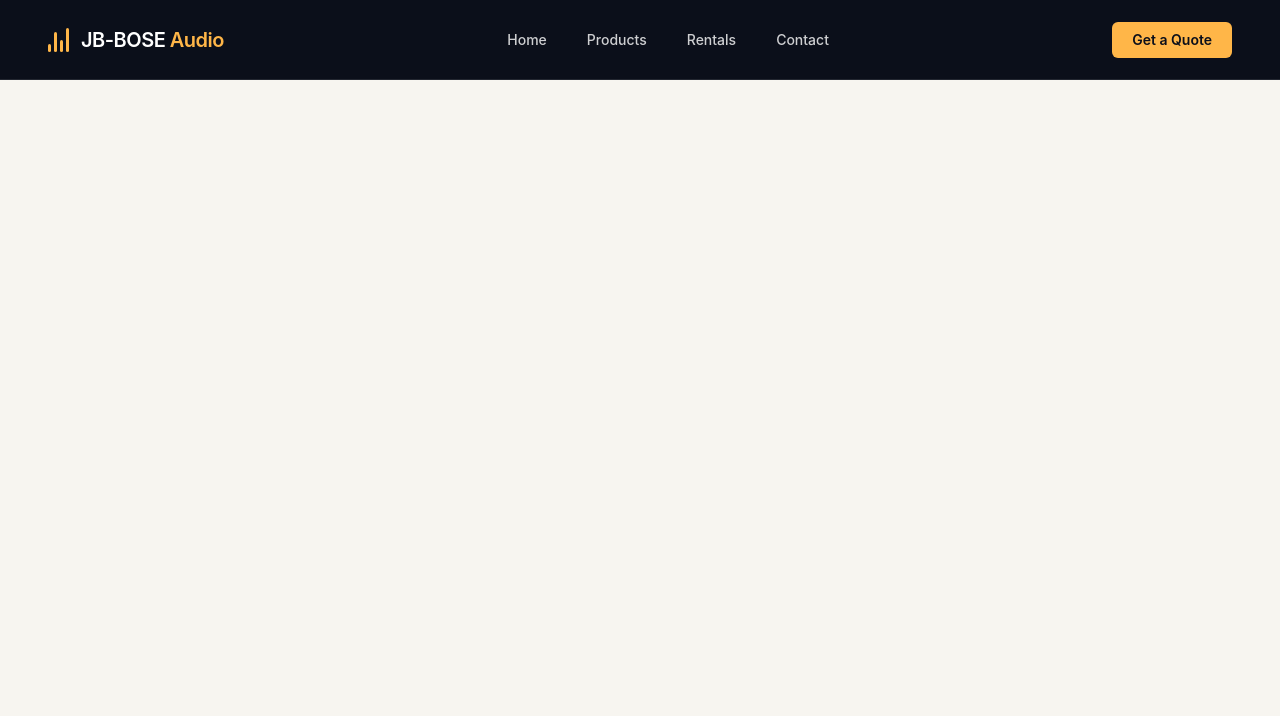
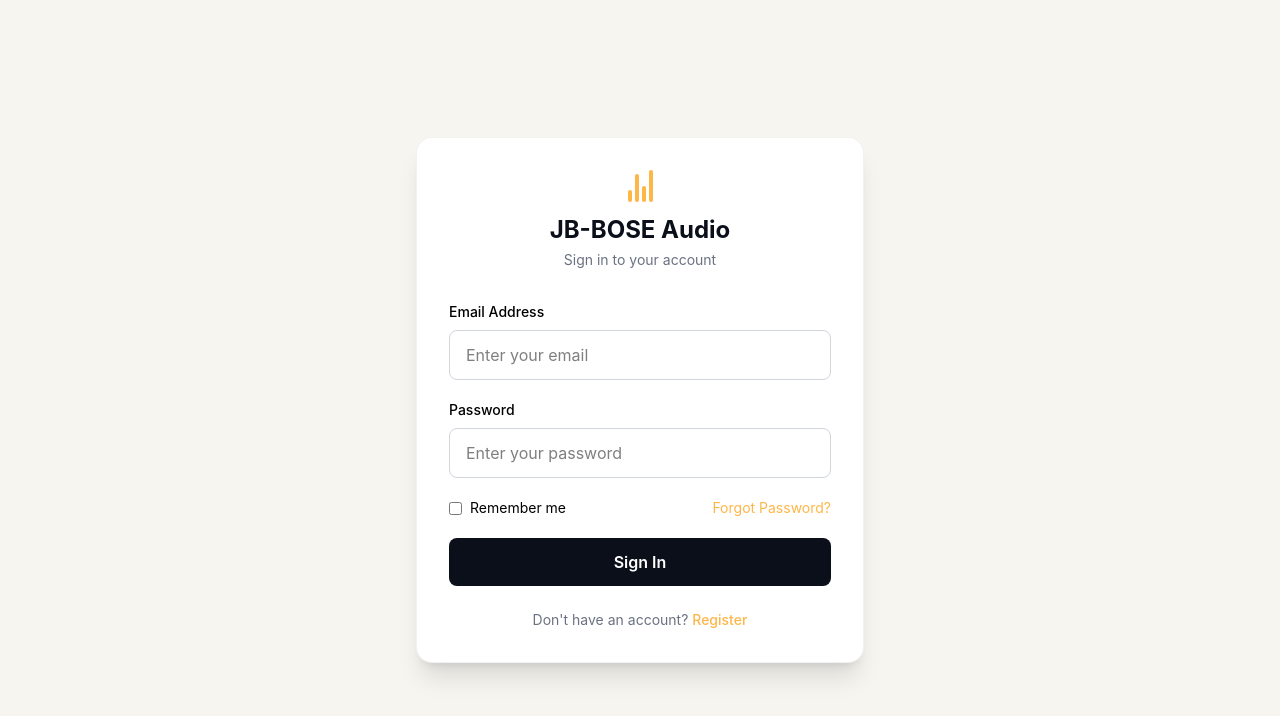
Before and after one commit to yhprasadhew/JB-BOSE-Audio-web-frontend, a React (Vite) app in the folder audio-web-frontend/: page /login in a window 1280 px wide. Shown: the top 716 px of the page. Built offline with nearby package versions, Linux system fonts and the light colour scheme.

Commit message:
loginPage created

```diff
--- a/audio-web-frontend/src/App.jsx
+++ b/audio-web-frontend/src/App.jsx
@@ -2,6 +2,7 @@ import "./App.css";
 import { BrowserRouter, Routes, Route } from "react-router-dom";
 import AdminPage from "./pages/admin/AdminPage";
 import HomePage from "./pages/home/homePage";
+import LoginPage from "./pages/login/login";
 
 function App() {
   return (
@@ -9,6 +10,8 @@ function App() {
       <Routes>
         <Route path="/admin/*" element={<AdminPage />} />
         <Route path="/*" element={<HomePage />} />
+        <Route path="/login" element={<LoginPage/>} />
+
       </Routes>
     </BrowserRouter>
   );
--- /dev/null
+++ b/audio-web-frontend/src/pages/login/login.jsx
@@ -0,0 +1,91 @@
+import { useState } from "react";
+export default function LoginPage() {
+
+    const [email,setEmail] = useState("");
+    const [password,setPassword] = useState("");
+  return (
+    <div className="min-h-screen bg-[#F7F5F0] flex items-center justify-center px-4">
+
+      <div className="w-full max-w-md bg-white rounded-2xl shadow-xl border border-black/5 p-8">
+
+        {/* LOGO */}
+        <div className="flex flex-col items-center mb-8">
+          <div className="flex gap-[3px] items-end h-8 mb-3">
+            <span className="w-[4px] h-3 bg-[#FFB648] rounded-sm" />
+            <span className="w-[4px] h-7 bg-[#FFB648] rounded-sm" />
+            <span className="w-[4px] h-4 bg-[#FFB648] rounded-sm" />
+            <span className="w-[4px] h-8 bg-[#FFB648] rounded-sm" />
+          </div>
+
+          <h1 className="text-2xl font-bold text-[#0B0F1A]">
+            JB-BOSE Audio
+          </h1>
+
+          <p className="text-sm text-gray-500 mt-1">
+            Sign in to your account
+          </p>
+        </div>
+
+        {/* FORM */}
+        <form className="space-y-5">
+
+          <div>
+            <label className="block text-sm font-medium mb-2">
+              Email Address
+            </label>
+
+            <input
+              type="email"
+              placeholder="Enter your email"
+              className="w-full px-4 py-3 border border-gray-300 rounded-lg focus:outline-none focus:ring-2 focus:ring-[#FFB648]"
+            />
+          </div>
+
+          <div>
+            <label className="block text-sm font-medium mb-2">
+              Password
+            </label>
+
+            <input
+              type="password"
+              placeholder="Enter your password"
+              className="w-full px-4 py-3 border border-gray-300 rounded-lg focus:outline-none focus:ring-2 focus:ring-[#FFB648]"
+            />
+          </div>
+
+          <div className="flex justify-between items-center text-sm">
+            <label className="flex items-center gap-2">
+              <input type="checkbox" />
+              Remember me
+            </label>
+
+            <a
+              href="#"
+              className="text-[#FFB648] hover:underline"
+            >
+              Forgot Password?
+            </a>
+          </div>
+
+          <button
+            type="submit"
+            className="w-full py-3 bg-[#0B0F1A] text-white rounded-lg font-semibold hover:bg-black transition"
+          >
+            Sign In
+          </button>
+
+        </form>
+
+        {/* FOOTER */}
+        <p className="text-center text-sm text-gray-500 mt-6">
+          Don't have an account?{" "}
+          <span className="text-[#FFB648] font-medium cursor-pointer">
+            Register
+          </span>
+        </p>
+
+      </div>
+
+    </div>
+  );
+}
```
